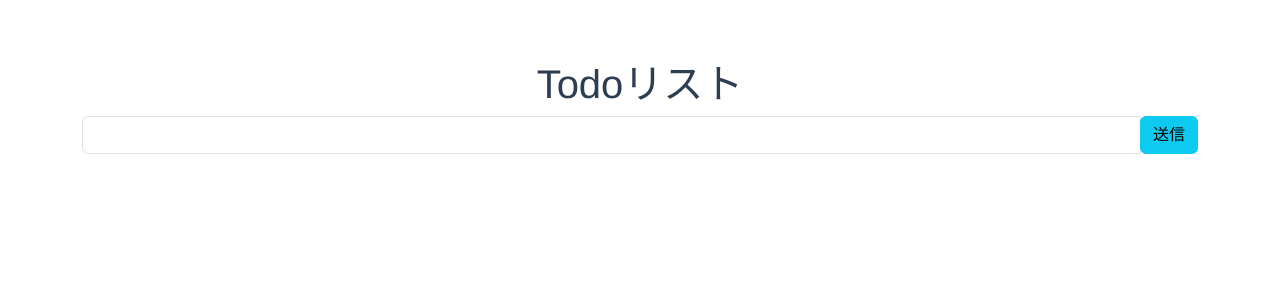
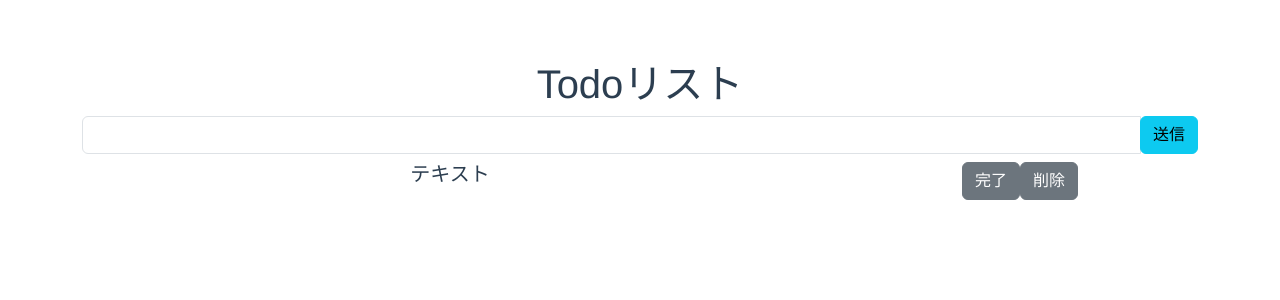
Before and after one commit to i-yuka1129/firebase-vue-todo, a Vue app: page / in a window 1280 px wide. Shown: the top 300 px of the page. Built offline with nearby package versions, Linux system fonts and the light colour scheme.

Commit message:
- cssの微調整

```diff
--- a/src/components/TodoList.vue
+++ b/src/components/TodoList.vue
@@ -1,10 +1,10 @@
 <template>
 <b-container>
-  <b-row>
-    <b-col cols="8">
+  <b-row class="mt-2">
+    <b-col cols="8" class="text-left">
       <h5>テキスト</h5>
     </b-col>
-    <b-col cols="4">
+    <b-col cols="4" class="text-right">
       <b-button>完了</b-button>
       <b-button>削除</b-button>
     </b-col>
--- a/src/pages/Index.vue
+++ b/src/pages/Index.vue
@@ -2,16 +2,19 @@
   <div>
     <h1>Todoリスト</h1>
     <todo-form @handleParentAddTodo="handleParentAddTodo" />
+    <todo-list />
   </div>
 </template>
 
 <script>
 import TodoForm from '@/components/TodoForm';
+import TodoList from '@/components/TodoList';
 
 export default {
   name: 'Todo',
   components: {
     TodoForm,
+    TodoList,
   },
   data() {
     return {
```
Also changed, not shown: 1 other file (tests, documents, lock files or other folders).
